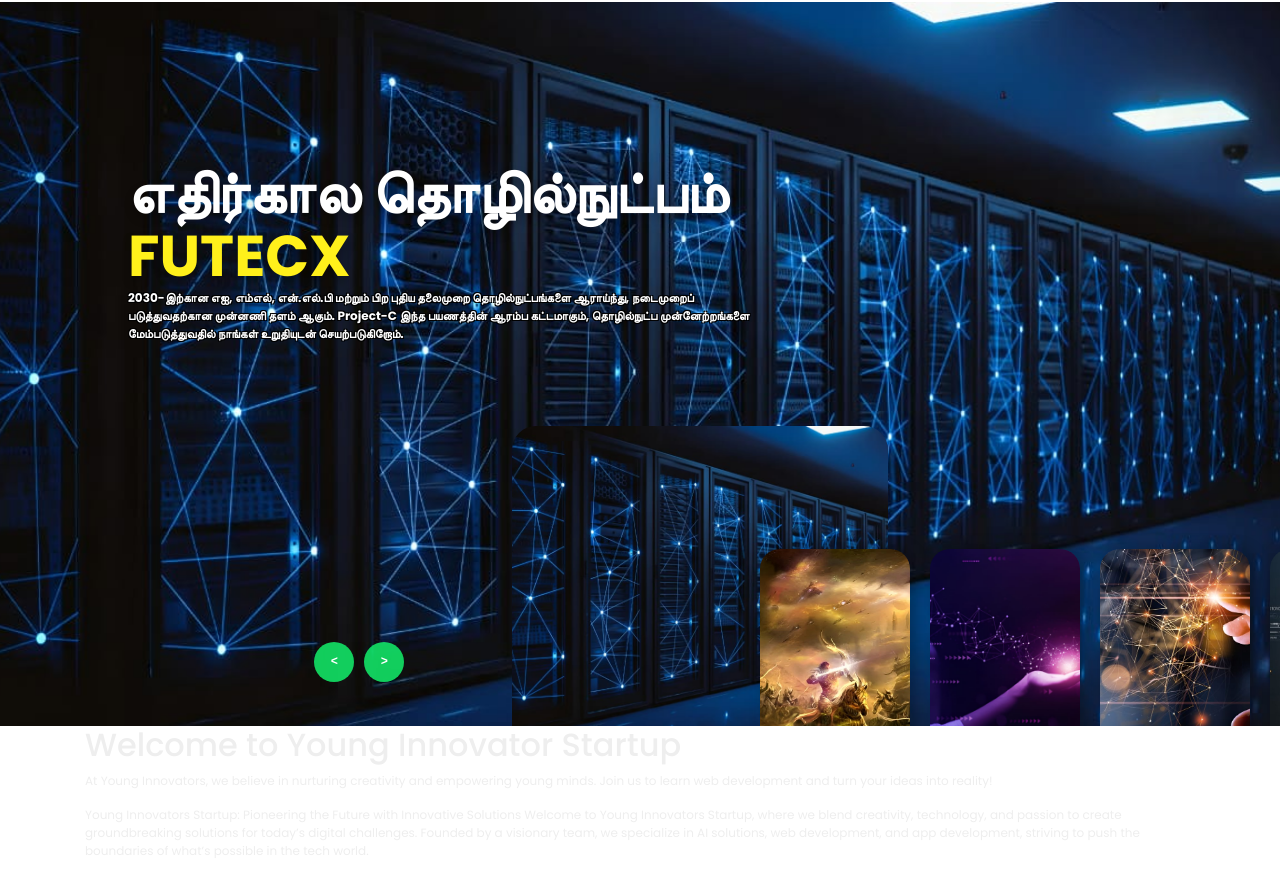
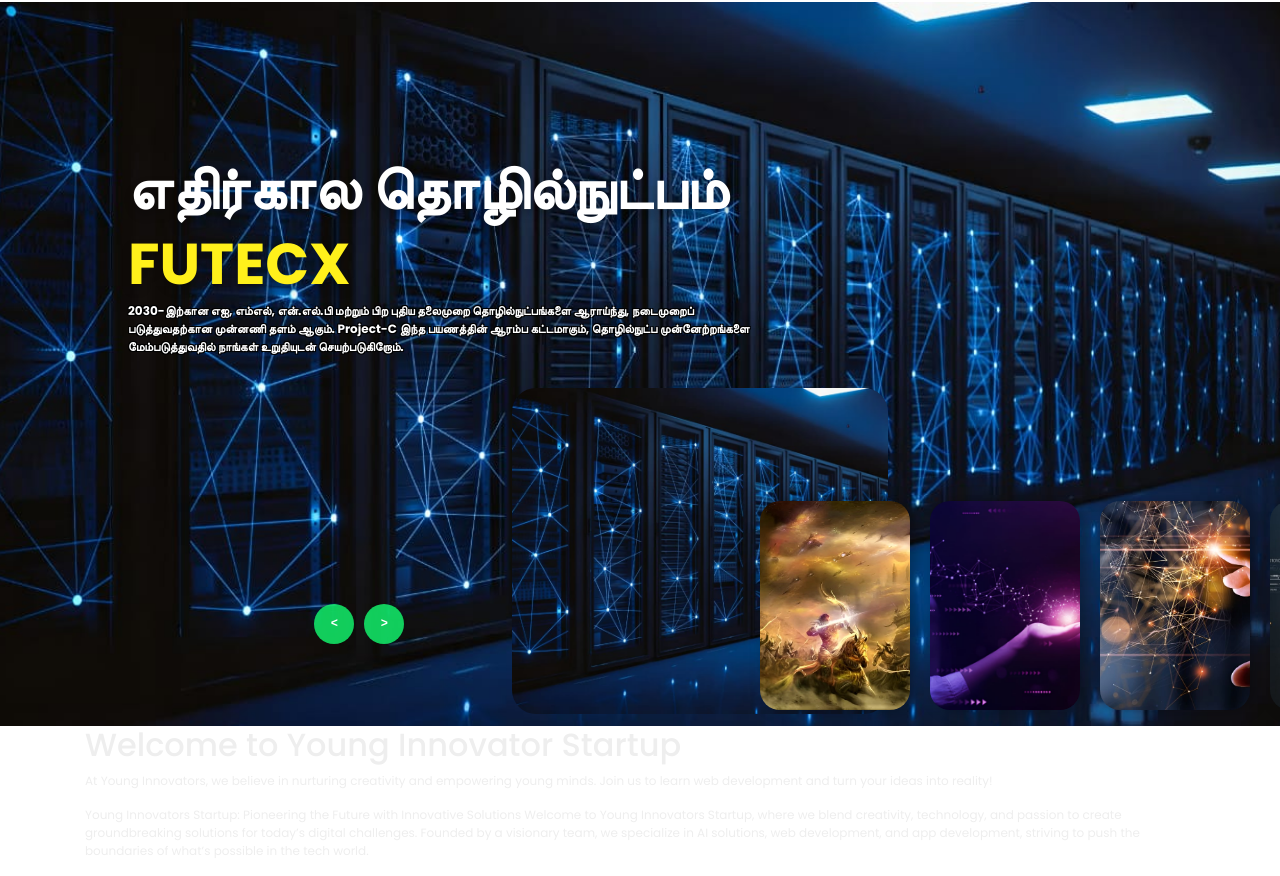
Before and after one commit to AshwinRamakrishnan/PROJECTF, a plain HTML site: page index.html in a window 1280 px wide. Shown: the part 74-950 px from the top of the page. Drawn offline with nearby package versions, Linux system fonts and the light colour scheme.

Commit message:
Update index.css

```diff
--- a/index.css
+++ b/index.css
@@ -105,7 +105,7 @@
 
 /* Slider Section */
 .slider {
-    height: 100vh;
+    height: 94vh;
     margin-top: 2px;
     width: 100vw;
     overflow: hidden;
@@ -143,7 +143,7 @@
 .slider .list .item .content .type {
     font-size: 4.8em;
     font-weight: bold;
-    line-height: 1.1em;
+    line-height: 1.3em;
 }
 .type {
     font-size: 60px;
```
